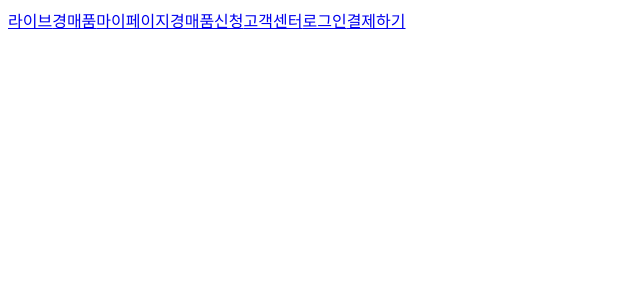
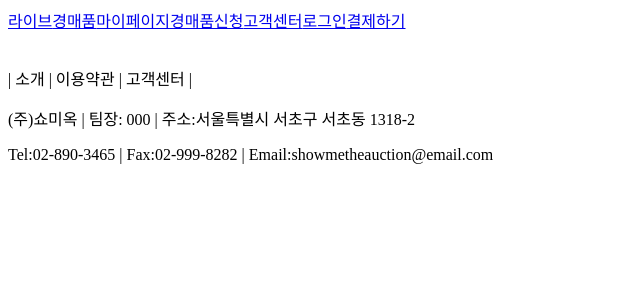
Before and after one commit to won24/BidOn-live-auction, a React (Create React App) app in the folder FrontEnd/auction-front/: page / in a window 1280 px wide. Shown: the top 300 px of the page, without its empty margins (0-640 px from the left). Built offline with nearby package versions, Linux system fonts and the light colour scheme.

Commit message:
tempMerge

```diff
--- a/FrontEnd/auction-front/src/components/Layout.js
+++ b/FrontEnd/auction-front/src/components/Layout.js
@@ -1,5 +1,6 @@
 import {Outlet} from "react-router-dom";
 import Nav from "./navagation/NavigationBar";
+import Footer from "./footer/Footer";
 
 
 const Layout = () =>{
@@ -7,8 +8,8 @@ const Layout = () =>{
     return(
         <>
             <Nav/>
-            {/*<Outlet/>*/}
-            {/*<Footer/>*/}
+            <Outlet/>
+            <Footer/>
         </>
     )
 }
```
